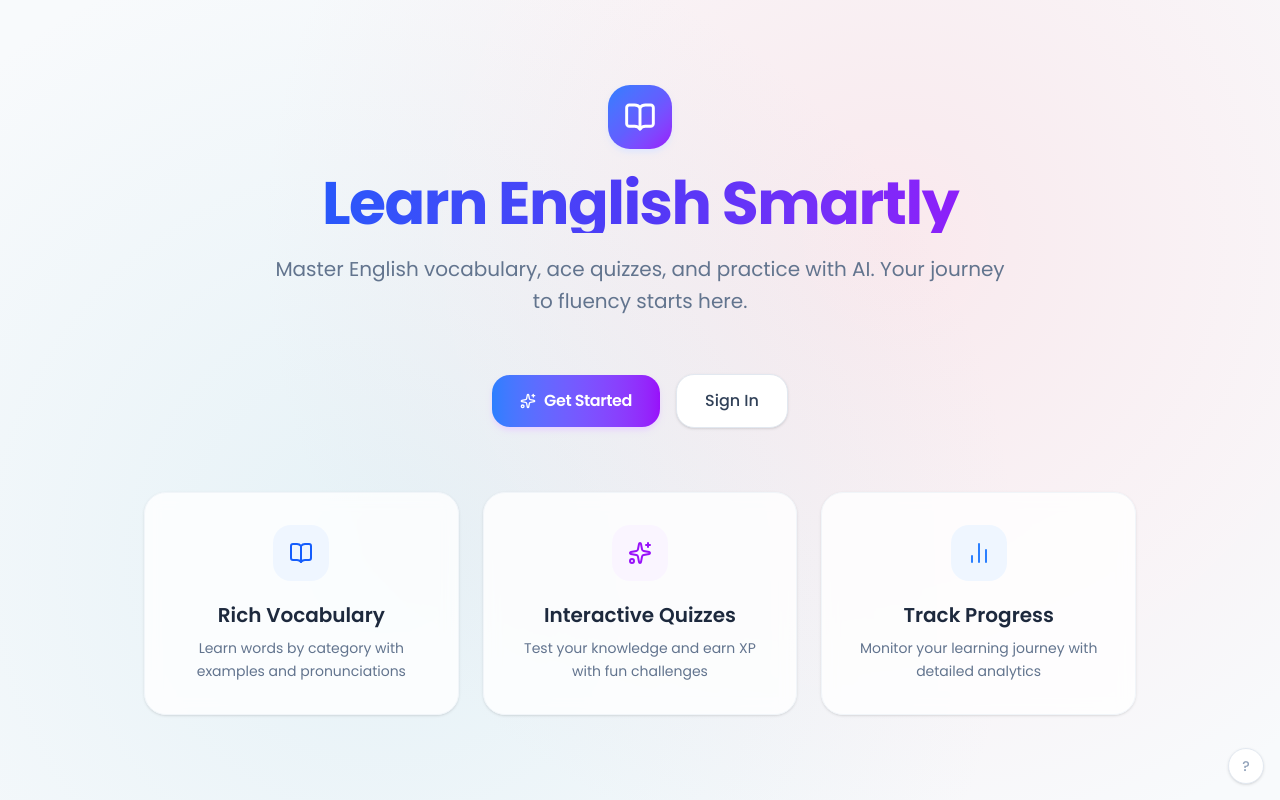
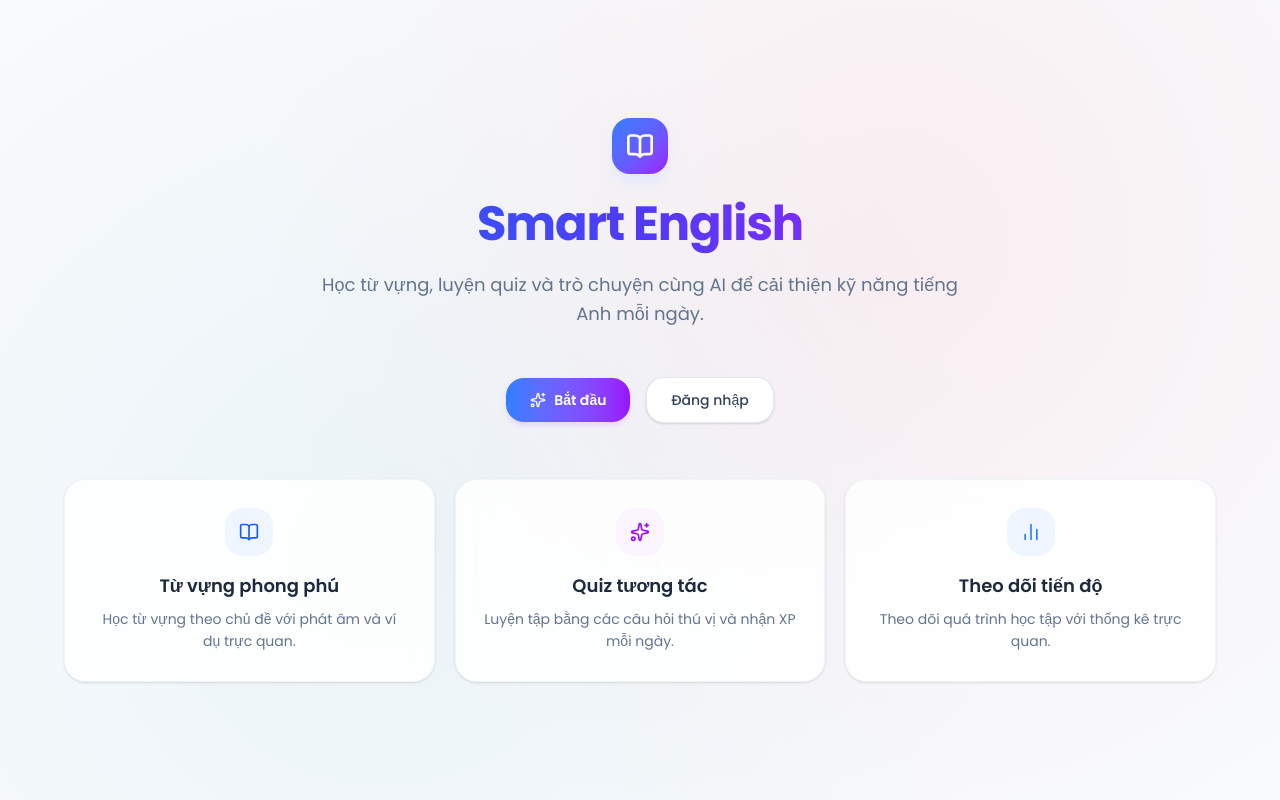
Before and after one commit to bgHann/DATTCNPM_EnglishApp, a Next.js app: page /splash in a window 1280 px wide. Built offline with nearby package versions, Linux system fonts and the light colour scheme.

Commit message:
chỉnh lại thêm navigation

```diff
--- a/src/app/splash/page.tsx
+++ b/src/app/splash/page.tsx
@@ -3,133 +3,131 @@ import { BookOpen, Sparkles, BarChart2 } from "lucide-react";
 
 export default function SplashScreen() {
   return (
-    <div className="min-h-screen w-full bg-slate-50 relative overflow-hidden flex flex-col justify-center py-12">
+    <div className="min-h-screen w-full bg-slate-50 relative overflow-hidden flex items-center justify-center px-6 py-10">
       {/* Background Glow */}
       <div
         className="absolute inset-0 z-0 pointer-events-none"
         style={{
           backgroundImage: `
-            radial-gradient(circle at 30% 70%, rgba(173, 216, 230, 0.25), transparent 60%),
-            radial-gradient(circle at 70% 30%, rgba(255, 182, 193, 0.25), transparent 60%)`,
+            radial-gradient(circle at 30% 70%, rgba(173,216,230,0.18), transparent 60%),
+            radial-gradient(circle at 70% 30%, rgba(255,182,193,0.18), transparent 60%)
+          `,
         }}
       />
 
-      {/* Main Content */}
-      <div className="relative z-10 flex flex-col items-center justify-center px-4 selection:bg-purple-200">
-        {/* Logo */}
-        <div className="mb-6 flex justify-center">
-          <div className="w-16 h-16 rounded-3xl bg-gradient-to-br from-blue-500 via-indigo-500 to-purple-600 flex items-center justify-center shadow-md shadow-indigo-100">
-            <BookOpen className="w-8 h-8 text-white stroke-[2.2]" />
+      {/* main container */}
+      <div className="relative z-10 w-full max-w-6xl flex flex-col items-center">
+        {/* logo */}
+        <div className="mb-5">
+          <div className="w-14 h-14 rounded-2xl bg-gradient-to-br from-blue-500 via-indigo-500 to-purple-600 flex items-center justify-center shadow-lg shadow-indigo-100">
+            <BookOpen className="w-7 h-7 text-white stroke-[2.3]" />
           </div>
         </div>
 
-        {/* Hero */}
-        <div className="text-center max-w-3xl mb-14">
-          <h1 className="text-5xl md:text-6xl font-bold tracking-tight bg-gradient-to-r from-blue-600 via-indigo-600 to-purple-600 bg-clip-text text-transparent mb-5">
-            Learn English Smartly
+        {/* hero section */}
+        <div className="text-center max-w-2xl mb-12">
+          <h1 className="text-4xl md:text-5xl font-bold tracking-tight bg-gradient-to-r from-blue-600 via-indigo-600 to-purple-600 bg-clip-text text-transparent mb-4 leading-tight">
+            Smart English
           </h1>
 
-          <p className="text-slate-500 text-lg md:text-xl font-normal leading-relaxed px-4">
-            Master English vocabulary, ace quizzes, and practice with AI. Your
-            journey to fluency starts here.
+          <p className="text-slate-500 text-[15px] md:text-lg leading-relaxed font-normal">
+            Học từ vựng, luyện quiz và trò chuyện cùng AI để cải thiện kỹ năng
+            tiếng Anh mỗi ngày.
           </p>
         </div>
 
-        {/* Buttons */}
-        <div className="flex flex-row items-center gap-4 mb-16">
+        {/* buttons */}
+        <div className="flex items-center gap-4 mb-14">
+          <a href="/register">
             <button
               className="
                   flex items-center gap-2
-              px-7 py-3.5
+                  px-6 py-3
                   rounded-2xl
+                  text-sm
+                  font-semibold
                   text-white
-              font-semibold
-              tracking-tight
-              bg-gradient-to-r
+                  bg-linear-to-r
                   from-blue-500
                   to-purple-600
                   shadow-md shadow-purple-200
                   hover:scale-[1.02]
-              hover:opacity-95
                   transition-all
                 "
             >
               <Sparkles className="w-4 h-4" />
-            Get Started
+              Bắt đầu
             </button>
+          </a>
 
+          <a href="/login">
             <button
               className="
-              px-7 py-3.5
+                  px-6 py-3
                   rounded-2xl
+                  text-sm
+                  font-medium
                   text-slate-700
-              font-medium
                   bg-white
                   border border-slate-200
+                  shadow-sm
                   hover:bg-slate-50
                   transition-all
-              shadow-sm
                 "
             >
-            Sign In
+              Đăng nhập
             </button>
+          </a>
         </div>
 
-        {/* Features */}
-        <div className="grid grid-cols-1 md:grid-cols-3 gap-6 max-w-5xl w-full px-4">
-          {/* Card 1 */}
-          <div className="bg-white/80 backdrop-blur-sm border border-slate-100 rounded-3xl p-8 flex flex-col items-center text-center shadow-sm hover:shadow-lg transition-all duration-300 group">
-            <div className="w-14 h-14 rounded-2xl bg-blue-50 flex items-center justify-center mb-5 group-hover:scale-105 transition-transform">
-              <BookOpen className="w-6 h-6 text-blue-600 stroke-[2]" />
+        {/* card */}
+        <div className="grid grid-cols-1 md:grid-cols-3 gap-5 w-full">
+          {/* card 1 */}
+          <div className="bg-white/85 backdrop-blur-sm border border-slate-100 rounded-3xl p-7 flex flex-col items-center text-center shadow-sm hover:shadow-md transition-all">
+            <div className="w-12 h-12 rounded-2xl bg-blue-50 flex items-center justify-center mb-4">
+              <BookOpen className="w-5 h-5 text-blue-600 stroke-[2]" />
             </div>
 
-            <h3 className="text-slate-800 font-semibold text-xl mb-2">
-              Rich Vocabulary
+            <h3 className="text-slate-800 font-semibold text-lg mb-2">
+              Từ vựng phong phú
             </h3>
 
-            <p className="text-slate-500 text-sm leading-relaxed max-w-[240px]">
-              Learn words by category with examples and pronunciations
+            <p className="text-slate-500 text-sm leading-relaxed">
+              Học từ vựng theo chủ đề với phát âm và ví dụ trực quan.
             </p>
           </div>
 
-          {/* Card 2 */}
-          <div className="bg-white/80 backdrop-blur-sm border border-slate-100 rounded-3xl p-8 flex flex-col items-center text-center shadow-sm hover:shadow-lg transition-all duration-300 group">
-            <div className="w-14 h-14 rounded-2xl bg-purple-50 flex items-center justify-center mb-5 group-hover:scale-105 transition-transform">
-              <Sparkles className="w-6 h-6 text-purple-600 stroke-[2]" />
+          {/* c 2 */}
+          <div className="bg-white/85 backdrop-blur-sm border border-slate-100 rounded-3xl p-7 flex flex-col items-center text-center shadow-sm hover:shadow-md transition-all">
+            <div className="w-12 h-12 rounded-2xl bg-purple-50 flex items-center justify-center mb-4">
+              <Sparkles className="w-5 h-5 text-purple-600 stroke-[2]" />
             </div>
 
-            <h3 className="text-slate-800 font-semibold text-xl mb-2">
-              Interactive Quizzes
+            <h3 className="text-slate-800 font-semibold text-lg mb-2">
+              Quiz tương tác
             </h3>
 
-            <p className="text-slate-500 text-sm leading-relaxed max-w-[240px]">
-              Test your knowledge and earn XP with fun challenges
+            <p className="text-slate-500 text-sm leading-relaxed">
+              Luyện tập bằng các câu hỏi thú vị và nhận XP mỗi ngày.
             </p>
           </div>
 
-          {/* Card 3 */}
-          <div className="bg-white/80 backdrop-blur-sm border border-slate-100 rounded-3xl p-8 flex flex-col items-center text-center shadow-sm hover:shadow-lg transition-all duration-300 group">
-            <div className="w-14 h-14 rounded-2xl bg-blue-50 flex items-center justify-center mb-5 group-hover:scale-105 transition-transform">
-              <BarChart2 className="w-6 h-6 text-blue-500 stroke-[2]" />
+          {/* card 3 */}
+          <div className="bg-white/85 backdrop-blur-sm border border-slate-100 rounded-3xl p-7 flex flex-col items-center text-center shadow-sm hover:shadow-md transition-all">
+            <div className="w-12 h-12 rounded-2xl bg-blue-50 flex items-center justify-center mb-4">
+              <BarChart2 className="w-5 h-5 text-blue-500 stroke-[2]" />
             </div>
 
-            <h3 className="text-slate-800 font-semibold text-xl mb-2">
-              Track Progress
+            <h3 className="text-slate-800 font-semibold text-lg mb-2">
+              Theo dõi tiến độ
             </h3>
 
-            <p className="text-slate-500 text-sm leading-relaxed max-w-[240px]">
-              Monitor your learning journey with detailed analytics
+            <p className="text-slate-500 text-sm leading-relaxed">
+              Theo dõi quá trình học tập với thống kê trực quan.
             </p>
           </div>
         </div>
       </div>
-
-      {/* Help Button */}
-      <div className="fixed bottom-4 right-4 z-20">
-        <button className="w-9 h-9 rounded-full bg-white border border-slate-200 shadow-sm flex items-center justify-center text-slate-400 text-sm font-medium hover:bg-slate-50 hover:text-slate-600 transition-colors">
-          ?
-        </button>
-      </div>
     </div>
   );
 }
```
Lines whose indentation alone changed are shown as unchanged.
